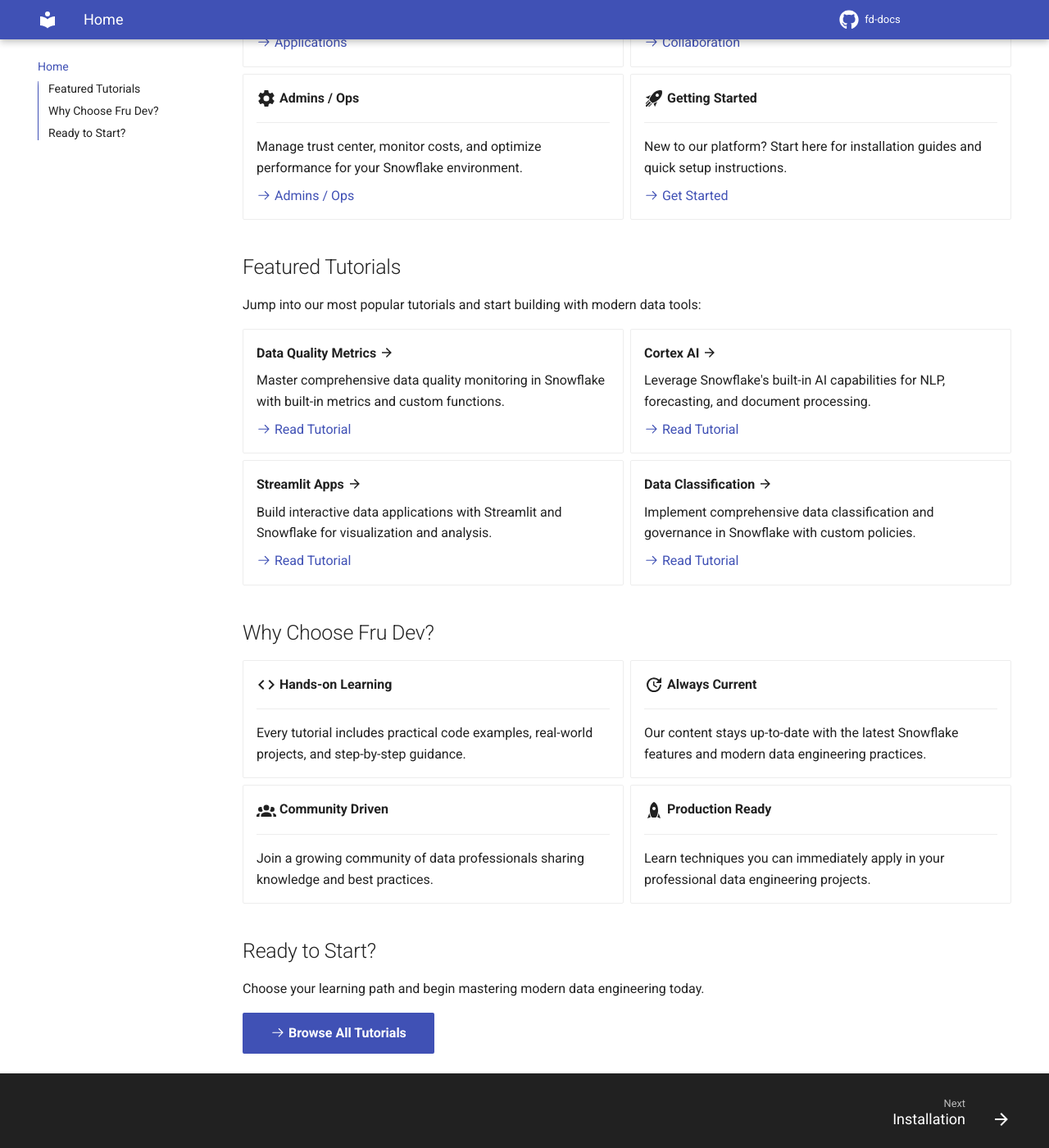
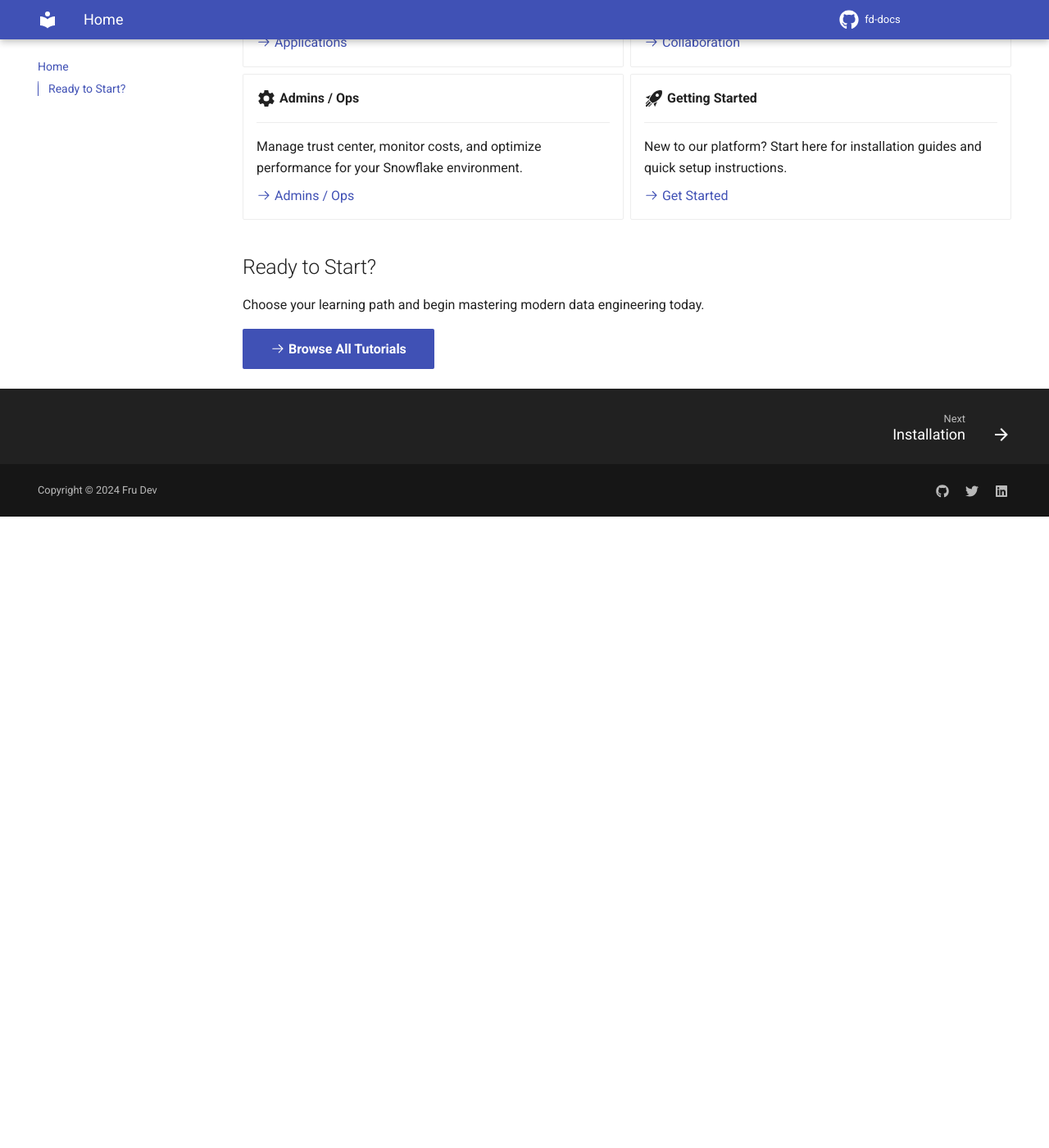
Before and after one commit to frulouis/fd-docs, an MkDocs documentation site: the page built from docs/index.md, in a window 1280 px wide and 1400 px high, scrolled down 818 px. Shown: the whole window at 82% size. Built offline with MkDocs 1.6.1 and Material for MkDocs 9.7.7, drawn with Linux system fonts in a browser that asks for light colours; comment, search, counter and statistics services are not loaded; after the commit the page ends 1448 px from its top, so only the background shows below that.

Commit message:
Remove Featured Tutorials and Why Choose Fru Dev sections
- Cleaned up homepage by removing unnecessary sections
- Kept main 8-section navigation and call-to-action
- Simplified homepage for better focus on core content

```diff
--- a/docs/index.md
+++ b/docs/index.md
@@ -70,67 +70,6 @@ Master modern data engineering with comprehensive Snowflake tutorials, AI/ML gui
 
 </div>
 
-## Featured Tutorials
-
-Jump into our most popular tutorials and start building with modern data tools:
-
-<div class="grid cards" markdown>
-
--   **Data Quality Metrics** :material-arrow-right:
-
-    Master comprehensive data quality monitoring in Snowflake with built-in metrics and custom functions.
-
-    [:octicons-arrow-right-24: Read Tutorial](tutorials/common-models/data-quality-metrics.md)
-
--   **Cortex AI** :material-arrow-right:
-
-    Leverage Snowflake's built-in AI capabilities for NLP, forecasting, and document processing.
-
-    [:octicons-arrow-right-24: Read Tutorial](tutorials/gen-ai-llms/cortex-ai.md)
-
--   **Streamlit Apps** :material-arrow-right:
-
-    Build interactive data applications with Streamlit and Snowflake for visualization and analysis.
-
-    [:octicons-arrow-right-24: Read Tutorial](tutorials/applications/streamlit-apps.md)
-
--   **Data Classification** :material-arrow-right:
-
-    Implement comprehensive data classification and governance in Snowflake with custom policies.
-
-    [:octicons-arrow-right-24: Read Tutorial](tutorials/advanced-warehousing/data-classification.md)
-
-</div>
-
-## Why Choose Fru Dev?
-
-<div class="grid cards" markdown>
-
--   :material-code-tags:{ .lg .middle } **Hands-on Learning**
-
-    ---
-
-    Every tutorial includes practical code examples, real-world projects, and step-by-step guidance.
-
--   :material-update:{ .lg .middle } **Always Current**
-
-    ---
-
-    Our content stays up-to-date with the latest Snowflake features and modern data engineering practices.
-
--   :material-account-group:{ .lg .middle } **Community Driven**
-
-    ---
-
-    Join a growing community of data professionals sharing knowledge and best practices.
-
--   :material-rocket:{ .lg .middle } **Production Ready**
-
-    ---
-
-    Learn techniques you can immediately apply in your professional data engineering projects.
-
-</div>
 
 ## Ready to Start?
 
```
